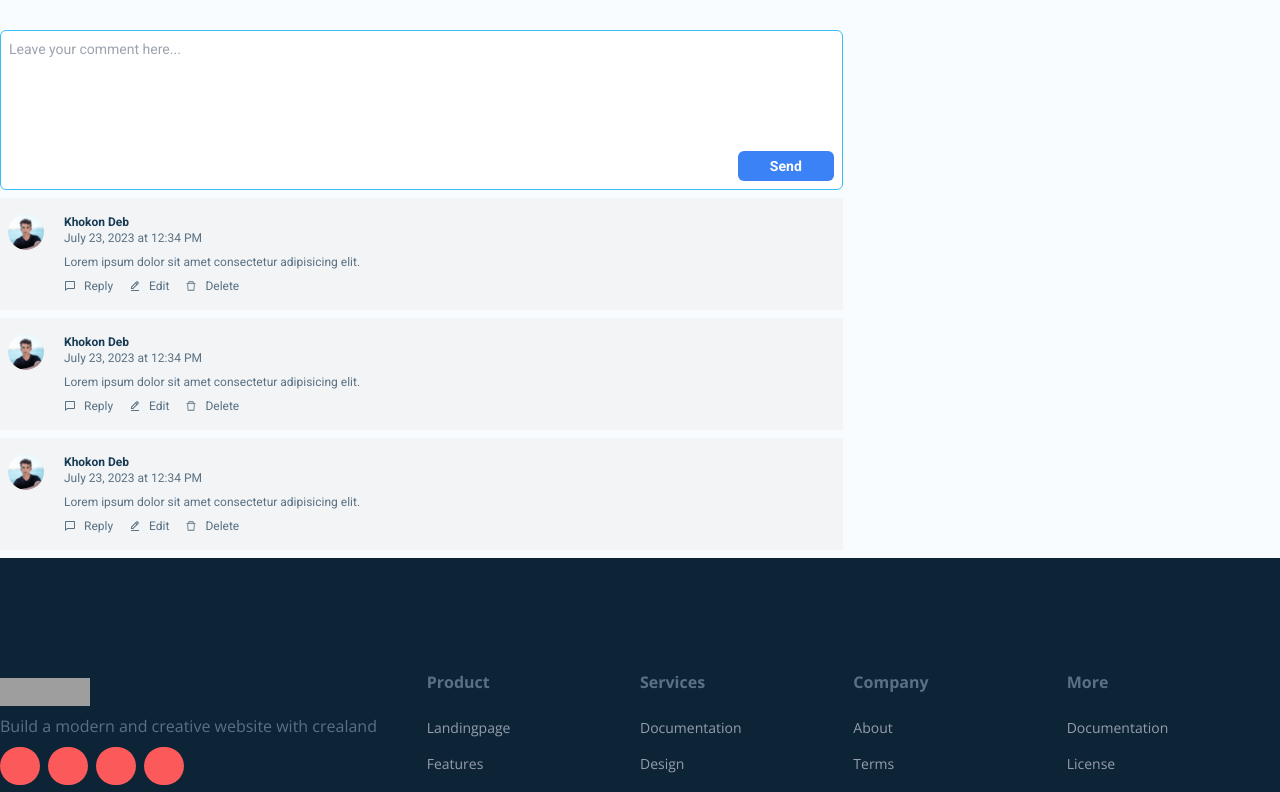
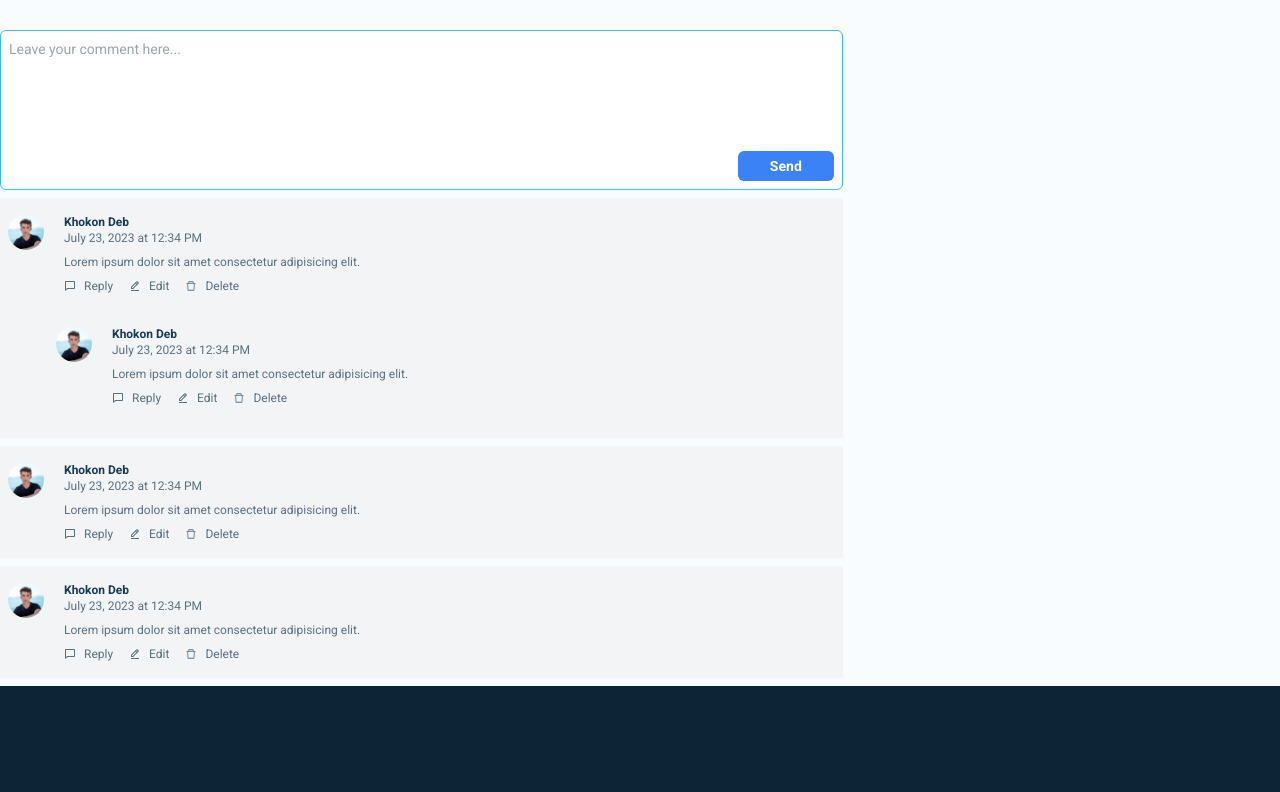
Before and after one commit to satya-ranjon/blog_application, a React (Vite) app: page /article-details/1 in a window 1280 px wide. Shown: the part 1145-1937 px from the top of the page. Built offline with nearby package versions, Linux system fonts and the light colour scheme; grey boxes are pictures that could not be loaded.

Commit message:
View reply comment first lavel

```diff
--- a/src/components/comment/Comments.jsx
+++ b/src/components/comment/Comments.jsx
@@ -39,7 +39,18 @@ const Comments = () => {
         commentData?.length > 0 &&
         commentData
           ?.filter((item) => item.parent === null)
-          .map((comment) => <SingleComment key={comment._id} />)
+          .map((comment) => {
+            const replyCommentList = commentData.filter(
+              (replyItem) => replyItem.parent === comment._id
+            );
+            return (
+              <SingleComment
+                key={comment._id}
+                comment={comment}
+                replyCommentList={replyCommentList}
+              />
+            );
+          })
       )}
     </div>
   );
--- a/src/components/comment/SingleComment.jsx
+++ b/src/components/comment/SingleComment.jsx
@@ -3,7 +3,27 @@ import { formatDate } from "../../utils/dateformat";
 import { BiEditAlt, BiComment } from "react-icons/bi";
 import { AiOutlineDelete } from "react-icons/ai";
 
-const SingleComment = ({ single = false, reply = false }) => {
+const SingleComment = ({
+  comment,
+  replyCommentList,
+  single = false,
+  reply = false,
+}) => {
+  if (!comment) {
+    // Handle the scenario when comment is not provided
+    return null;
+  }
+  console.log(replyCommentList?.length > 0);
+  const {
+    _id: commentID,
+    user: { _id: commentUserID, name: commentUserName },
+    desc,
+    createdAt,
+    parent,
+    post,
+    replyOnUser,
+  } = comment || [];
+
   // const isReply = affectedComment && affectedComment.type === 'replying' && affectedComment._id ===
   return (
     <div className={`bg-[#f2f4f5] text-xs p-2 my-2 ${single && "ml-10"}`}>
@@ -38,7 +58,16 @@ const SingleComment = ({ single = false, reply = false }) => {
           </ul>
         </div>
       </div>
-      {reply && <SingleComment single={true} />}
+      {replyCommentList?.length > 0 &&
+        replyCommentList.map((commentReply) => {
+          return (
+            <SingleComment
+              single={true}
+              comment={commentReply}
+              key={comment._id}
+            />
+          );
+        })}
     </div>
   );
 };
```
Also changed, not shown: src/data/comment.js (+12 -0 lines).
